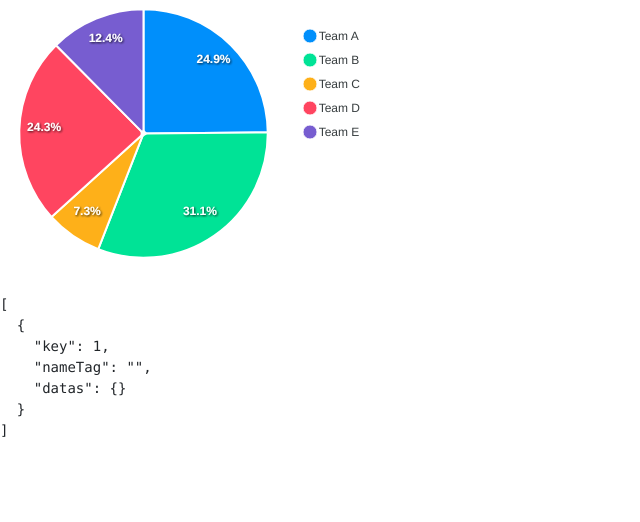
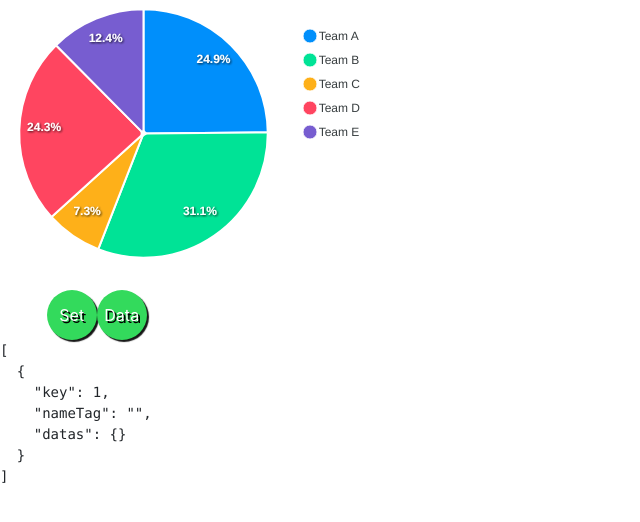
Before and after one commit to glollier/crousroyal, a React (Create React App) app in the folder app/: page /Stats in a window 1280 px wide. Shown: the top 522 px of the page, without its empty margins (0-640 px from the left). Built offline with nearby package versions, Linux system fonts and the light colour scheme; no server answers.

Commit message:
artificial players adder to dev

```diff
--- a/app/src/components/Stat.js
+++ b/app/src/components/Stat.js
@@ -8,8 +8,22 @@ const token = 'eyJhbGciOiJIUzI1NiIsInR5cCI6IkpXVCJ9.eyJpZCI6MjU0MiwiaWRlbiI6IjIx
 let fetchedData
 
 class Stat extends Component {
+	setDatas(){
+		fetch('https://api.royaleapi.com/player/QGUPYVY9,P9VCCCJJ2', {
+			headers:{
+				'auth' : token
+			}})
+		.then(result =>{
+			return result.json()
+		})
+		.then(data =>{
+			fetchedData = data
+			fetchedData.map(player => addDatas.bind(this)(player))
 
+		})
+	}
 	componentDidMount(){
+
 		let toFetch = 'https://api.royaleapi.com/player/' + this.props.request
 		fetch(toFetch, {
 			headers:{
@@ -29,8 +43,10 @@ render() {
 	return (
 		<div>
 			<PieChart />
-			{setPlayers.bind(this)}
+			{console.log(this.props.players)}
 			{"Stat.js"}
+			<button onClick={setPlayers.bind(this)}>Set</button>
+			<button onClick={setPlayers.bind(this), this.setDatas.bind(this)}>Data</button>
 			<div><pre>{JSON.stringify(this.props.players, null, 2) }</pre></div>
 		</div>
 	)
--- a/app/src/reducers/playerManager.js
+++ b/app/src/reducers/playerManager.js
@@ -76,7 +76,21 @@ function playerManager(state = initialState, action) {
       let newState = {...state, request: tmp}
       return newState
     case 'SET_PLAYERS':
-      return state;
+      return {
+        ...state,
+        players: [
+          {
+            key: 1,
+            nameTag: "QGUPYVY9",
+            datas: {}
+          },
+          {
+            key: 2,
+            nameTag: "P9VCCCJJ2",
+            datas: {}
+          }
+        ]
+      }
   default:
     return state
   }
```
